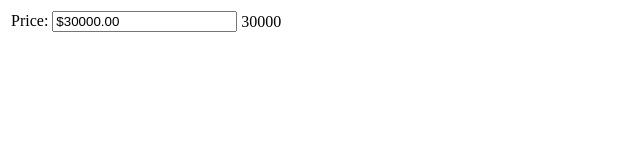
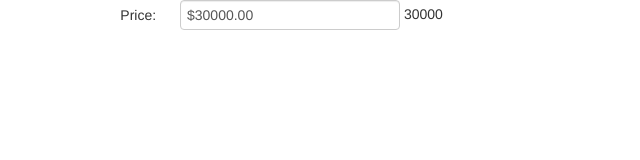
Before and after one commit to sriram9aj/angular-tips-and-tricks, a plain HTML site: page NgModelController/index.html in a window 1280 px wide. Shown: the whole page, without its empty margins (0-640 px from the left). Drawn offline with nearby package versions, Linux system fonts and the light colour scheme.

Commit message:
added bootstrap markup and css classes.

```diff
--- a/NgModelController/app.js
+++ b/NgModelController/app.js
@@ -14,10 +14,8 @@ app.controller('priceEditController', function ($scope) {
 app.directive('priceEdit', function () {
     "use strict";
     var priceEdit = {
-        template: '<div>' +
-            '<label>Price: </label><input type="text" />' +
-            '</div>',
-        replace: true,
+        template: '<input type="text" />',
+        replace: false,
         restrict: 'E',
         require: '?ngModel',
         link: function (scope, element, attrs, ngModel) {
@@ -86,10 +84,11 @@ app.directive('myNumberValidator', function () {
                 if (!price) return undefined;
 
                 if(!isNaN(parseFloat(price)) && isFinite(price)){
+                    ngModel.$setValidity('NaN',true);
                     return price;
                 }
-
-                console.log(price + ' is not a valid number.');
+                      console.log(ngModel);
+                ngModel.$setValidity('NaN',false);
                 return undefined;
             }
 
--- a/NgModelController/index.html
+++ b/NgModelController/index.html
@@ -2,19 +2,22 @@
 <html ng-app="ngModelControllerDemo">
     <head>
         <title>ngModelControllerDemo</title>
-        <script src="https://ajax.googleapis.com/ajax/libs/angularjs/1.0.7/angular.min.js" type="text/javascript"></script>
-        <script src="app.js" type="text/javascript"></script>
+        <meta name="viewport" content="width=device-width, initial-scale=1.0">
+        <link href="../assets/css/bootstrap.min.css" rel="stylesheet" media="screen">
     </head>
     <body ng-controller="priceEditController">
-        <table>
-            <tr>
-                <td>
-                    <price-edit ng-model="vehicle.price" my-number-validator></price-edit>
-                </td>
-                <td>
-                    {{ vehicle.price }}
-                </td>
-            </tr>
-        </table>
+        <form name="demo" class="form-horizontal">
+             <div class="control-group" ng-class="{error: demo.price.$invalid}">
+                <label class="control-label">Price:&nbsp;</label>
+                <div class="controls">
+                    <price-edit name="price" ng-model="vehicle.price" my-number-validator></price-edit>
+                    <span>{{ vehicle.price }}</span>
+                </div>
+            </div>
+        </form>
+
+        <script src="../lib/angular.js" type="text/javascript"></script>
+        <script src="../lib/ui-bootstrap-0.4.0.js" type="text/javascript"></script>
+        <script src="app.js" type="text/javascript"></script>
     </body>
 </html>
```
